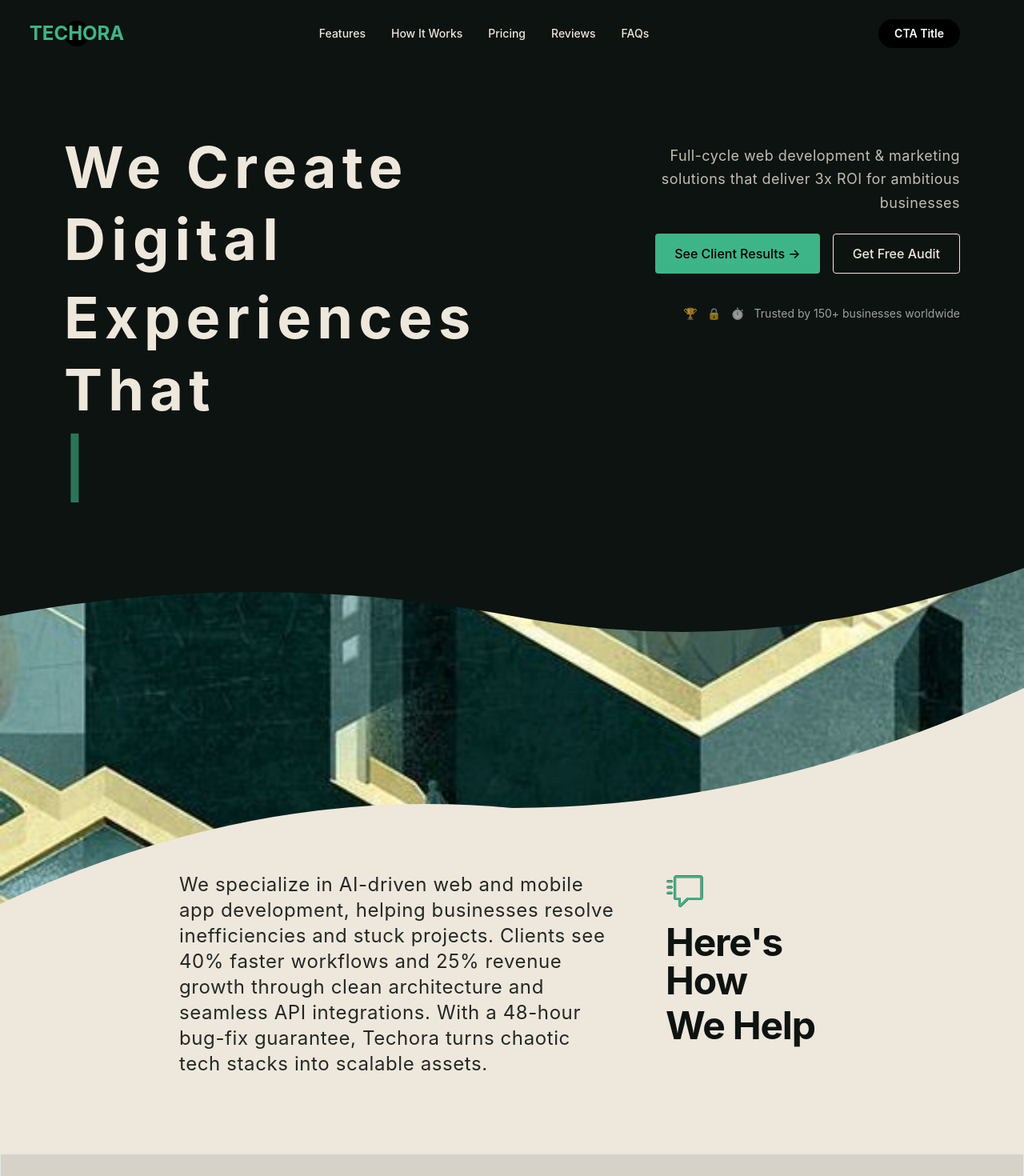
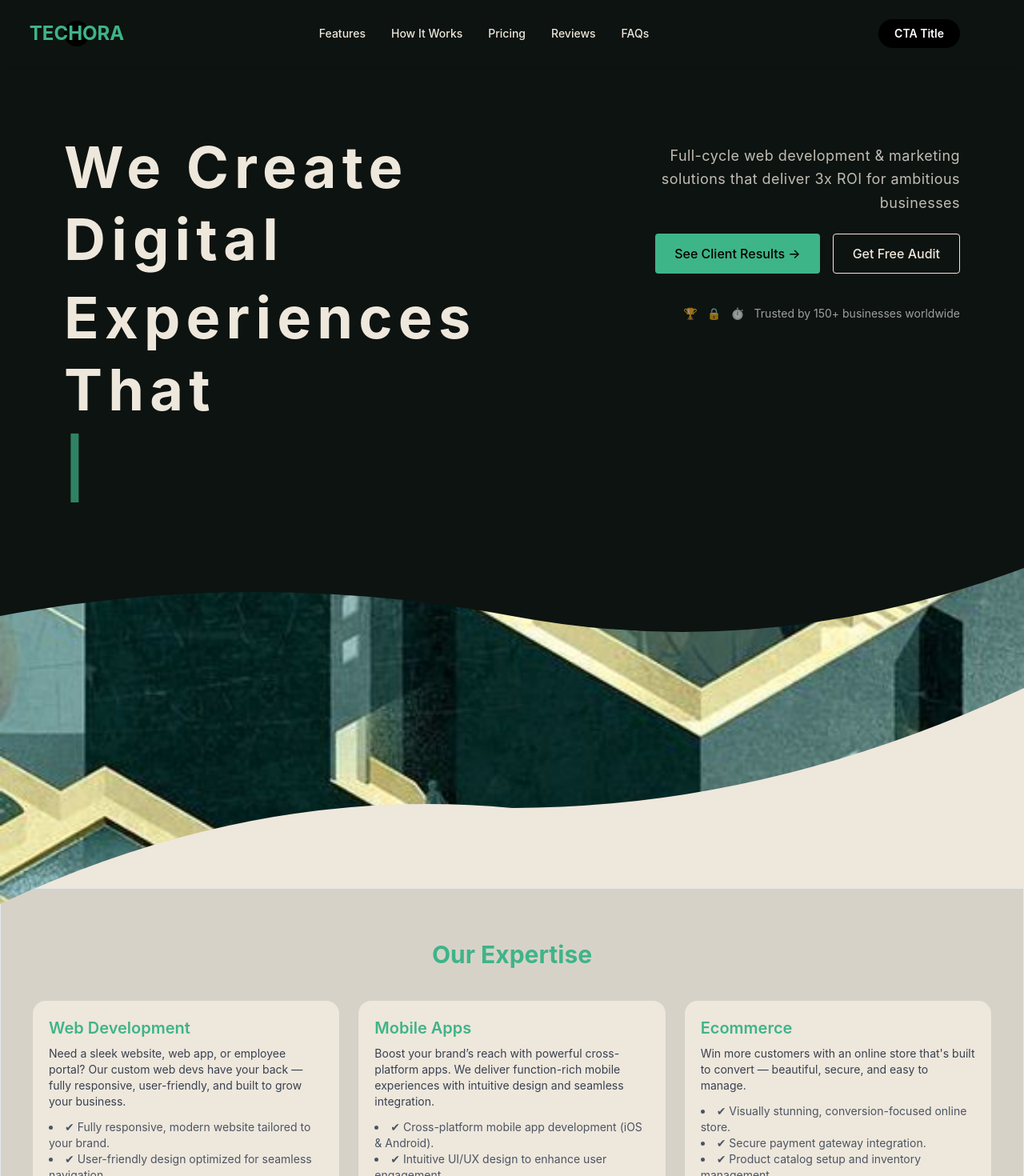
Before and after one commit to gloriouspurpoze/landingpage, a React (Vite) app: page / in a window 1280 px wide. Shown: the top 1470 px of the page at 80% size. Built offline with nearby package versions, Linux system fonts and the light colour scheme; a web font is replaced by a local one.

Commit message:
Trying ScrollTrigger

```diff
--- a/src/components/AnimatedHeadline.jsx
+++ b/src/components/AnimatedHeadline.jsx
@@ -1,4 +1,7 @@
 import { useEffect, useRef, useState } from "react";
+import gsap from "gsap";
+import { useGSAP } from '@gsap/react';
+gsap.registerPlugin(useGSAP);
 
 const phrases = ["Boost Sales", "Drive Growth", "Convert Visitors"];
 
@@ -7,6 +10,25 @@ export default function HeroHeading() {
   const [phraseIndex, setPhraseIndex] = useState(0);
   const [charIndex, setCharIndex] = useState(0);
   const [isDeleting, setIsDeleting] = useState(false);
+const heroRef1 = useRef();
+const heroRef2 = useRef();
+
+   useGSAP(() => {
+    gsap.from(heroRef1.current, {
+      x: -100,
+      opacity: 0,
+      duration: 2,
+      ease: "power3.out",
+    });
+    gsap.from(heroRef2.current, {
+      x: 100,
+      opacity: 0,
+      duration: 2,
+      ease: "power3.out",
+    });
+
+  },
+     []);
 
   useEffect(() => {
     const currentPhrase = phrases[phraseIndex];
@@ -38,10 +60,10 @@ export default function HeroHeading() {
   }, [charIndex, isDeleting, phraseIndex]);
 
   return (
-    <section className="w-full bg-background text-primary px-6 lg:px-20 py-20 font-poppins">
-      <div className="max-w-7xl mx-auto flex flex-col lg:flex-row justify-between items-start gap-16">
+    <section  className="w-full bg-background text-primary px-6 lg:px-20 py-20 font-poppins">
+      <div className="max-w-6xl mx-auto flex flex-col lg:flex-row justify-between items-start gap-16">
         {/* Left Side - Heading */}
-        <div className="lg:w-2/3">
+        <div className="lg:w-2/3" ref={heroRef1}>
           <h1 className="text-[2.5rem] md:text-[4.5rem] font-sans font-bold text-4xl tracking-widest leading-tight text-left">
             <div className="mb-2">We Create Digital</div>
             <div className="mb-2">Experiences That</div>
@@ -53,7 +75,7 @@ export default function HeroHeading() {
         </div>
 
         {/* Right Side - Content */}
-        <div className="lg:w-1/3 flex flex-col gap-6">
+        <div className="lg:w-1/3 flex flex-col gap-6" ref={heroRef2}>
           <p className="text-lg text-primary/80 max-w-md md:mt-4 md:text-right tracking-wide leading-relaxed">
             Full-cycle web development & marketing solutions that deliver 3x ROI for ambitious businesses
           </p>
--- a/src/components/HowWeHelp.jsx
+++ b/src/components/HowWeHelp.jsx
@@ -1,12 +1,48 @@
 // Finalized HowWeHelp component, redesigned for better spacing and clarity
+import { useRef,  } from "react";
+import gsap from "gsap";
+import { useGSAP } from '@gsap/react';
+import { ScrollTrigger } from "gsap/ScrollTrigger";
+gsap.registerPlugin(useGSAP);
+gsap.registerPlugin(ScrollTrigger)
 
 export default function HowWeHelp() {
+    const howWeHelpRef1 = useRef();
+const howWeHelpRef2 = useRef();
+
+   useGSAP(() => {
+    gsap.from(howWeHelpRef1.current, {
+      x: -100,
+      opacity: 0,
+      duration: 2,
+      ease: "power3.out",
+      scrollTrigger: {
+        trigger: howWeHelpRef1.current,
+        start: "top center",
+        toggleActions: "play none none reverse",
+      },
+    });
+    gsap.from(howWeHelpRef2.current, {
+      x: 100,
+      opacity: 0,
+      duration: 2,
+      ease: "power3.out",
+      scrollTrigger: {
+        trigger: howWeHelpRef1.current,
+        start: "top 60%",
+        toggleActions: "play none none reverse",
+      },
+    });
+
+  }, []);
+
+
     return (
-        <section className="w-full bg-primary text-background px-6 lg:px-20 pt-[300px] pb-24 font-poppins">
-            <div className="max-w-[80%] mx-auto grid lg:grid-cols-3 gap-16 items-start">
+        <section className="w-full bg-primary text-background px-6 lg:px-20 pb-24 font-poppins">
+            <div className="max-w-5xl mx-auto grid lg:grid-cols-3 gap-16 items-start">
 
                 {/* Right Side - Heading */}
-                <div className="lg:col-start-3 lg:row-start-1 order-1 lg:order-none">
+                <div className="lg:col-start-3 lg:row-start-1 order-1 lg:order-none" ref={howWeHelpRef2}>
                     <h1 className="text-3xl md:text-5xl font-sans font-bold tracking-tight leading-snug">
                         <img src="/media/help.svg" className="mb-4 w-12 h-12" alt="Help Icon" />
                         <div className="mb-2">Here's How</div>
@@ -15,7 +51,7 @@ export default function HowWeHelp() {
                 </div>
 
                 {/* Left Side - Paragraph */}
-                <div className="lg:col-span-2 order-2 lg:order-none">
+                <div className="lg:col-span-2 order-2 lg:order-none" ref={howWeHelpRef1}>
                     <p className="text-lg md:text-2xl text-background/90 tracking-wide leading-relaxed md:pl-8">
                         We specialize in AI-driven web and mobile app development, helping businesses resolve inefficiencies and stuck projects. Clients see 40% faster workflows and 25% revenue growth through clean architecture and seamless API integrations. With a 48-hour bug-fix guarantee, Techora turns chaotic tech stacks into scalable assets.
                     </p>
```
